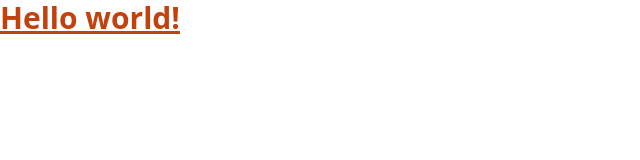
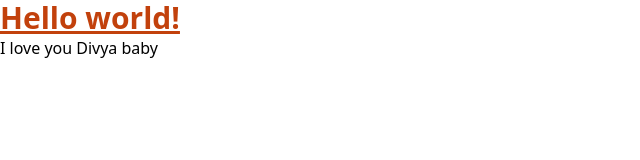
Before and after one commit to DerHarteCoder/eninrac, a website: page index.html in a window 1280 px wide. Shown: the whole page, without its empty margins (0-640 px from the left). Drawn offline with Linux system fonts and the light colour scheme.

Commit message:
added h2

```diff
--- a/index.html
+++ b/index.html
@@ -11,5 +11,6 @@
     <h1 class="text-3xl font-bold underline text-orange-700">
         Hello world!
       </h1>
+      <h2>I love you Divya baby</h2>
 </body>
 </html>
```
